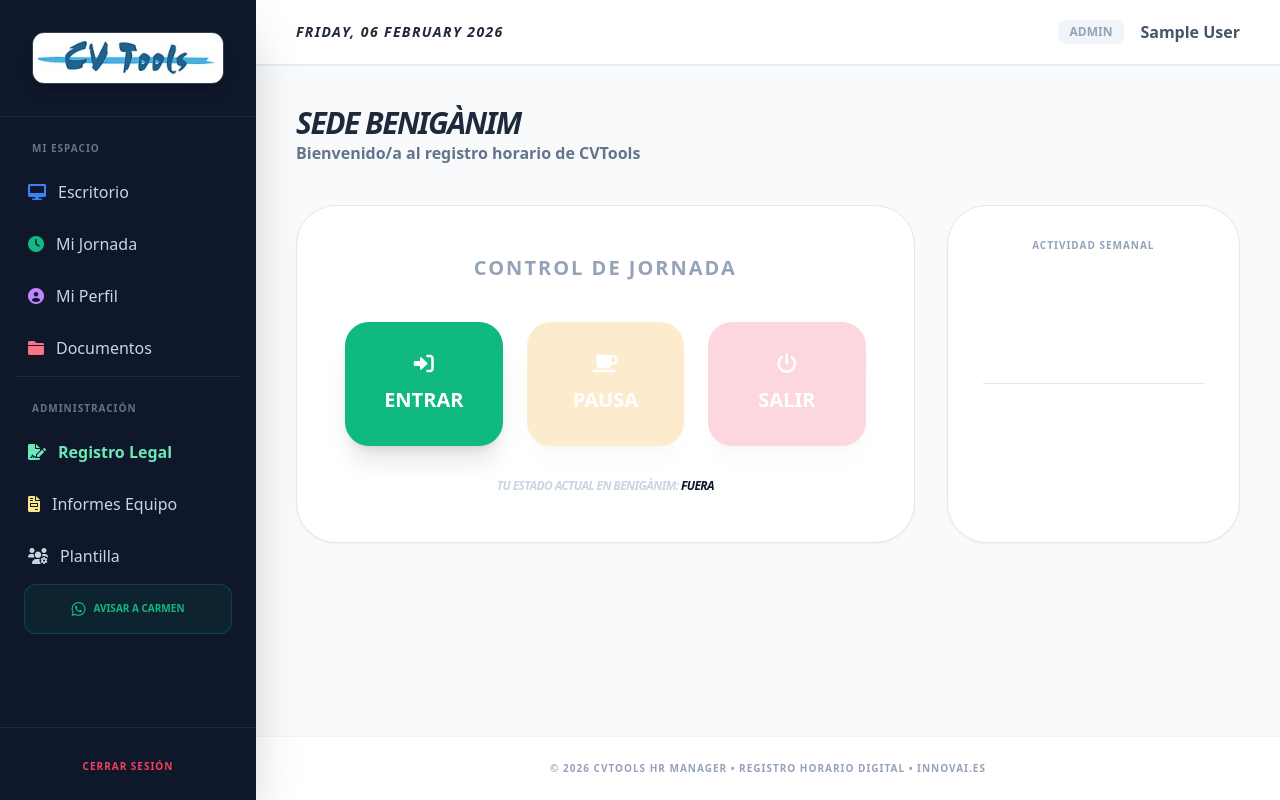
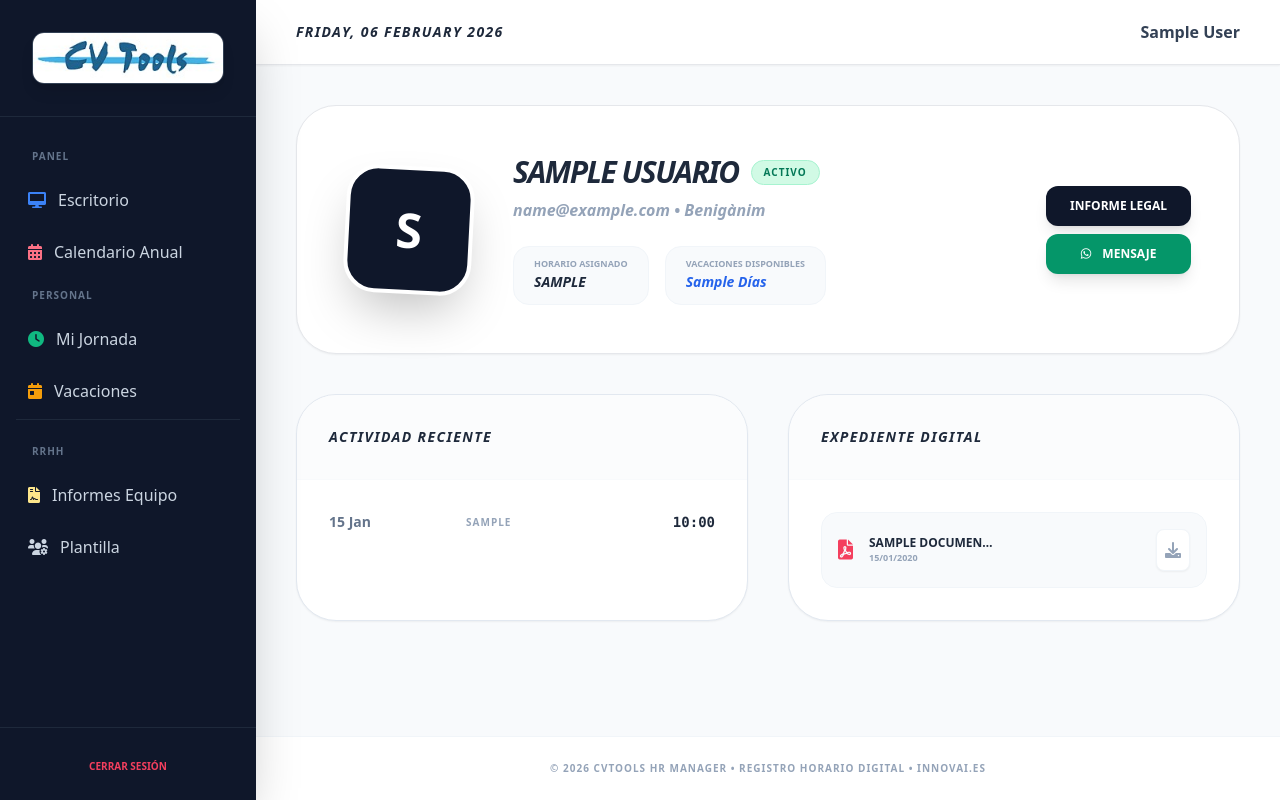
Before and after one commit to Pablo2vbng/AppRegistroHorario, a PHP site: page /index.php?p=empleado_detalle&id=1 in a window 1280 px wide. Run offline with PHP 8.4, Linux system fonts and the light colour scheme; the visitor is signed in with stand-in values (Sample User, id 1); tables that the repository leaves empty or names only in its code hold one stand-in row (values such as "Sample post"); some libraries are stand-ins or nearby versions.

Commit message:
calendario anual

```diff
--- a/index.php
+++ b/index.php
@@ -28,15 +28,16 @@ include 'views/layout_header.php';
 switch ($p) {
     case 'dashboard': include 'views/dashboard.php'; break;
     case 'empleados': if($_SESSION['rol'] == 'admin') include 'views/rrhh/empleados.php'; break;
+    case 'empleado_detalle': if($_SESSION['rol'] == 'admin') include 'views/rrhh/empleado_detalle.php'; break;
+    case 'calendario_anual': include 'views/calendario_anual.php'; break; // RUTA PARA TODOS
     case 'informes_equipo': if($_SESSION['rol'] == 'admin') include 'views/rrhh/informes_equipo.php'; break;
     case 'gestion_ausencias': if($_SESSION['rol'] == 'admin') include 'views/rrhh/ausencias.php'; break;
-    case 'calendario_equipo': if($_SESSION['rol'] == 'admin') include 'views/rrhh/calendario.php'; break;
     case 'estadisticas': if($_SESSION['rol'] == 'admin') include 'views/rrhh/estadisticas.php'; break;
     case 'informe_legal': if($_SESSION['rol'] == 'admin') include 'views/rrhh/informe_legal.php'; break;
     case 'jornada': include 'views/jornada.php'; break;
     case 'solicitudes': include 'views/solicitudes.php'; break;
     case 'documentos': include 'views/documentos.php'; break;
-    case 'perfil': include 'views/perfil.php'; break; // NUEVA RUTA
+    case 'perfil': include 'views/perfil.php'; break;
     default: include 'views/dashboard.php'; break;
 }
 
--- a/views/layout_header.php
+++ b/views/layout_header.php
@@ -14,63 +14,49 @@
 </head>
 <body class="bg-slate-50 font-sans text-slate-900 min-h-screen">
 
-<!-- NAVEGACIÓN MÓVIL -->
-<div class="md:hidden bg-slate-900 text-white p-4 flex justify-between items-center sticky top-0 z-50 shadow-xl no-print">
+<!-- BARRA MÓVIL -->
+<div class="md:hidden bg-slate-900 text-white p-4 flex justify-between items-center sticky top-0 z-50">
     <img src="assets/img/logoCvTools.jpg" alt="Logo" class="h-8 rounded">
     <button onclick="document.getElementById('mobile-drawer').classList.toggle('-translate-x-full')" class="text-2xl p-2"><i class="fas fa-bars"></i></button>
 </div>
 
 <!-- DRAWER MÓVIL -->
 <div id="mobile-drawer" class="fixed inset-y-0 left-0 w-72 bg-slate-900 text-white z-[60] transform -translate-x-full shadow-2xl md:hidden">
-    <div class="p-6 border-b border-slate-800 flex justify-between items-center text-[10px] font-black uppercase">
-        <span>Menú Principal</span>
-        <button onclick="document.getElementById('mobile-drawer').classList.add('-translate-x-full')" class="text-2xl">&times;</button>
-    </div>
-    <nav class="p-4 space-y-4 uppercase text-xs font-bold tracking-widest">
-        <a href="index.php?p=dashboard" class="block p-3 hover:bg-slate-800 rounded-xl"><i class="fas fa-home mr-3 text-blue-400"></i> Escritorio</a>
-        <a href="index.php?p=jornada" class="block p-3 hover:bg-slate-800 rounded-xl"><i class="fas fa-history mr-3 text-emerald-400"></i> Mi Jornada</a>
-        <a href="index.php?p=perfil" class="block p-3 hover:bg-slate-800 rounded-xl"><i class="fas fa-user mr-3 text-purple-400"></i> Mi Perfil</a>
+    <nav class="p-6 space-y-4 font-bold text-xs uppercase tracking-widest">
+        <a href="index.php?p=dashboard" class="block p-3 hover:bg-slate-800 rounded-xl">Escritorio</a>
+        <a href="index.php?p=calendario_anual" class="block p-3 hover:bg-slate-800 rounded-xl">Calendario Anual</a>
     </nav>
 </div>
 
 <div class="flex">
     <!-- SIDEBAR PC -->
-    <aside class="hidden md:flex flex-col w-64 bg-slate-900 text-slate-300 min-h-screen sticky top-0 shadow-2xl flex-shrink-0 no-print">
+    <aside class="hidden md:flex flex-col w-64 bg-slate-900 text-slate-300 min-h-screen sticky top-0 shadow-2xl flex-shrink-0">
         <div class="p-8 border-b border-slate-800">
             <img src="assets/img/logoCvTools.jpg" alt="Logo" class="w-full rounded-xl shadow-lg border border-slate-700">
         </div>
-        <nav class="flex-1 px-4 space-y-1 pt-4 overflow-y-auto">
-            <p class="px-4 py-2 text-[10px] font-black text-slate-500 uppercase tracking-widest">Mi Espacio</p>
+        <nav class="flex-1 px-4 space-y-1 pt-6">
+            <p class="px-4 py-2 text-[10px] font-black text-slate-500 uppercase tracking-widest">Panel</p>
             <a href="index.php?p=dashboard" class="flex items-center p-3 rounded-xl hover:bg-slate-800 transition"><i class="fas fa-desktop mr-3 text-blue-500"></i> Escritorio</a>
+            <a href="index.php?p=calendario_anual" class="flex items-center p-3 rounded-xl hover:bg-slate-800 transition"><i class="fas fa-calendar-alt mr-3 text-rose-400"></i> Calendario Anual</a>
+
+            <p class="px-4 py-2 text-[10px] font-black text-slate-500 uppercase tracking-widest mt-6">Personal</p>
             <a href="index.php?p=jornada" class="flex items-center p-3 rounded-xl hover:bg-slate-800 transition"><i class="fas fa-clock mr-3 text-emerald-500"></i> Mi Jornada</a>
-            <a href="index.php?p=perfil" class="flex items-center p-3 rounded-xl hover:bg-slate-800 transition"><i class="fas fa-user-circle mr-3 text-purple-400"></i> Mi Perfil</a>
-            <a href="index.php?p=documentos" class="flex items-center p-3 rounded-xl hover:bg-slate-800 transition"><i class="fas fa-folder mr-3 text-rose-400"></i> Documentos</a>
+            <a href="index.php?p=solicitudes" class="flex items-center p-3 rounded-xl hover:bg-slate-800 transition"><i class="fas fa-calendar-day mr-3 text-amber-500"></i> Vacaciones</a>
 
             <?php if($_SESSION['rol'] == 'admin'): ?>
-            <p class="px-4 py-2 text-[10px] font-black text-slate-500 uppercase tracking-widest mt-6 pt-6 border-t border-slate-800">Administración</p>
-            <a href="index.php?p=informe_legal" class="flex items-center p-3 rounded-xl hover:bg-slate-800 transition text-emerald-300 font-bold"><i class="fas fa-file-signature mr-3"></i> Registro Legal</a>
-            <a href="index.php?p=informes_equipo" class="flex items-center p-3 rounded-xl hover:bg-slate-800 transition"><i class="fas fa-file-invoice mr-3 text-amber-200"></i> Informes Equipo</a>
+            <p class="px-4 py-2 text-[10px] font-black text-slate-500 uppercase tracking-widest mt-6 pt-6 border-t border-slate-800">RRHH</p>
+            <a href="index.php?p=informes_equipo" class="flex items-center p-3 rounded-xl hover:bg-slate-800 transition"><i class="fas fa-file-contract mr-3 text-amber-200"></i> Informes Equipo</a>
             <a href="index.php?p=empleados" class="flex items-center p-3 rounded-xl hover:bg-slate-800 transition"><i class="fas fa-users-cog mr-3"></i> Plantilla</a>
             <?php endif; ?>
-
-            <div class="mt-8 px-2">
-                <a href="https://wa.me/<?php echo GESTORA_WHATSAPP; ?>?text=Hola%20Carmen,%20tengo%20un%20problema" target="_blank"
-                   class="flex items-center justify-center bg-emerald-600/10 hover:bg-emerald-600 border border-emerald-600/30 text-emerald-500 hover:text-white p-3 rounded-xl transition text-[10px] font-black uppercase">
-                    <i class="fab fa-whatsapp mr-2 text-base"></i> Avisar a Carmen
-                </a>
-            </div>
         </nav>
         <div class="p-6 border-t border-slate-800 text-center">
-            <a href="logout.php" class="text-rose-500 font-black text-[10px] uppercase hover:text-rose-400 transition tracking-widest">Cerrar Sesión</a>
+            <a href="logout.php" class="text-rose-500 font-black text-[10px] uppercase">Cerrar Sesión</a>
         </div>
     </aside>
 
     <div class="flex-1 flex flex-col w-full min-w-0">
-        <header class="hidden md:flex bg-white shadow-sm px-10 py-5 justify-between items-center border-b border-slate-200 no-print">
-            <div class="font-black text-slate-800 text-sm uppercase italic tracking-widest"><?php echo date('l, d F Y'); ?></div>
-            <div class="flex items-center space-x-4 font-bold text-slate-600">
-                <span class="text-xs font-black text-slate-400 bg-slate-100 px-3 py-1 rounded-lg uppercase"><?php echo $_SESSION['rol']; ?></span>
-                <span><?php echo $_SESSION['nombre']; ?></span>
-            </div>
+        <header class="hidden md:flex bg-white shadow-sm px-10 py-5 justify-between items-center border-b">
+            <div class="font-black text-slate-800 text-sm uppercase italic tracking-widest leading-none"><?php echo date('l, d F Y'); ?></div>
+            <div class="font-bold text-slate-700"><?php echo $_SESSION['nombre']; ?></div>
         </header>
         <div class="p-4 md:p-10 w-full">
--- /dev/null
+++ b/views/rrhh/empleado_detalle.php
@@ -0,0 +1,101 @@
+<?php
+$emp_id = $_GET['id'];
+
+// 1. Datos básicos
+$stmt = $pdo->prepare("SELECT * FROM usuarios WHERE id = ?");
+$stmt->execute([$emp_id]);
+$emp = $stmt->fetch();
+
+if(!$emp) { echo "Empleado no encontrado"; exit(); }
+
+// 2. Últimos 10 fichajes
+$stmtF = $pdo->prepare("SELECT * FROM fichajes WHERE usuario_id = ? ORDER BY fecha_hora DESC LIMIT 10");
+$stmtF->execute([$emp_id]);
+$fichajes = $stmtF->fetchAll();
+
+// 3. Documentos
+$stmtD = $pdo->prepare("SELECT * FROM documentos WHERE usuario_id = ? ORDER BY fecha_subida DESC");
+$stmtD->execute([$emp_id]);
+$documentos = $stmtD->fetchAll();
+?>
+
+<div class="max-w-6xl mx-auto">
+    <!-- CABECERA PERFIL -->
+    <div class="bg-white rounded-[40px] shadow-sm border p-8 md:p-12 mb-10 flex flex-col md:flex-row items-center gap-10">
+        <div class="w-32 h-32 rounded-[32px] bg-slate-900 text-white flex items-center justify-center text-5xl font-black shadow-2xl border-4 border-white rotate-3">
+            <?php echo substr($emp['nombre'], 0, 1); ?>
+        </div>
+        <div class="flex-1 text-center md:text-left">
+            <div class="flex flex-wrap items-center justify-center md:justify-start gap-3 mb-2">
+                <h1 class="text-3xl font-black text-slate-800 uppercase italic tracking-tighter"><?php echo $emp['nombre']; ?></h1>
+                <span class="bg-emerald-100 text-emerald-700 px-3 py-1 rounded-full text-[10px] font-black uppercase tracking-widest border border-emerald-200">Activo</span>
+            </div>
+            <p class="text-slate-400 font-bold mb-6 italic"><?php echo $emp['email']; ?> • Benigànim</p>
+
+            <div class="flex flex-wrap justify-center md:justify-start gap-4">
+                <div class="bg-slate-50 px-5 py-3 rounded-2xl border border-slate-100">
+                    <p class="text-[9px] font-black text-slate-400 uppercase leading-none mb-1">Horario Asignado</p>
+                    <p class="font-black text-slate-800 text-sm italic uppercase"><?php echo $emp['horario'] ?: 'Flexible'; ?></p>
+                </div>
+                <div class="bg-slate-50 px-5 py-3 rounded-2xl border border-slate-100">
+                    <p class="text-[9px] font-black text-slate-400 uppercase leading-none mb-1">Vacaciones Disponibles</p>
+                    <p class="font-black text-blue-600 text-sm italic"><?php echo $emp['dias_vacaciones_disponibles']; ?> Días</p>
+                </div>
+            </div>
+        </div>
+        <div class="flex flex-col gap-2">
+            <a href="index.php?p=informe_legal&user_id=<?php echo $emp_id; ?>" class="bg-slate-900 text-white px-6 py-3 rounded-xl font-bold text-xs uppercase text-center shadow-lg">Informe Legal</a>
+            <a href="https://wa.me/34687166120" target="_blank" class="bg-emerald-600 text-white px-6 py-3 rounded-xl font-bold text-xs uppercase text-center shadow-lg"><i class="fab fa-whatsapp mr-2"></i> Mensaje</a>
+        </div>
+    </div>
+
+    <div class="grid grid-cols-1 lg:grid-cols-2 gap-10">
+        <!-- ÚLTIMOS FICHAJES -->
+        <div class="bg-white rounded-[40px] shadow-sm border border-slate-200 overflow-hidden">
+            <div class="p-8 border-b border-slate-50 bg-slate-50/50">
+                <h3 class="text-sm font-black text-slate-800 uppercase tracking-widest italic">Actividad Reciente</h3>
+            </div>
+            <div class="p-4">
+                <table class="w-full text-left text-sm">
+                    <tbody class="divide-y">
+                        <?php foreach($fichajes as $f): ?>
+                            <tr>
+                                <td class="p-4 font-bold text-slate-500"><?php echo date('d M', strtotime($f['fecha_hora'])); ?></td>
+                                <td class="p-4 uppercase font-black text-[10px] tracking-widest">
+                                    <span class="<?php echo ($f['tipo'] == 'entrada') ? 'text-emerald-500' : 'text-slate-400'; ?>">
+                                        <?php echo $f['tipo']; ?>
+                                    </span>
+                                </td>
+                                <td class="p-4 text-right font-mono font-bold text-slate-800"><?php echo date('H:i', strtotime($f['fecha_hora'])); ?></td>
+                            </tr>
+                        <?php endforeach; ?>
+                    </tbody>
+                </table>
+            </div>
+        </div>
+
+        <!-- EXPEDIENTE DOCUMENTAL -->
+        <div class="bg-white rounded-[40px] shadow-sm border border-slate-200 overflow-hidden">
+            <div class="p-8 border-b border-slate-50 bg-slate-50/50">
+                <h3 class="text-sm font-black text-slate-800 uppercase tracking-widest italic">Expediente Digital</h3>
+            </div>
+            <div class="p-8 space-y-4">
+                <?php foreach($documentos as $d): ?>
+                    <div class="flex items-center justify-between p-4 bg-slate-50 rounded-2xl border border-slate-100 group hover:border-blue-300 transition">
+                        <div class="flex items-center">
+                            <i class="fas fa-file-pdf text-rose-500 text-xl mr-4"></i>
+                            <div>
+                                <p class="text-xs font-black text-slate-800 uppercase truncate w-32"><?php echo $d['nombre_archivo']; ?></p>
+                                <p class="text-[9px] font-bold text-slate-400"><?php echo date('d/m/Y', strtotime($d['fecha_subida'])); ?></p>
+                            </div>
+                        </div>
+                        <a href="<?php echo $d['ruta']; ?>" target="_blank" class="bg-white p-2 rounded-lg text-slate-400 hover:text-blue-600 shadow-sm border border-slate-100">
+                            <i class="fas fa-download"></i>
+                        </a>
+                    </div>
+                <?php endforeach; ?>
+                <?php if(empty($documentos)) echo '<p class="text-slate-400 text-center italic py-10">Sin documentos subidos</p>'; ?>
+            </div>
+        </div>
+    </div>
+</div>
```
Also changed, not shown: views/calendario_anual.php (added, +92 -0 lines), views/rrhh/empleados.php (+37 -20 lines).
